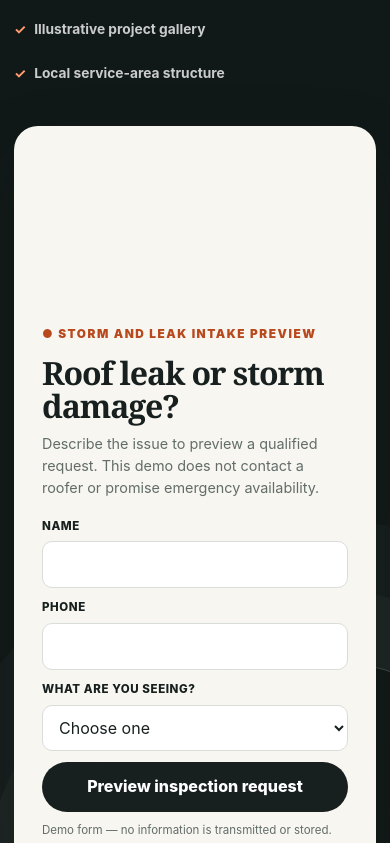
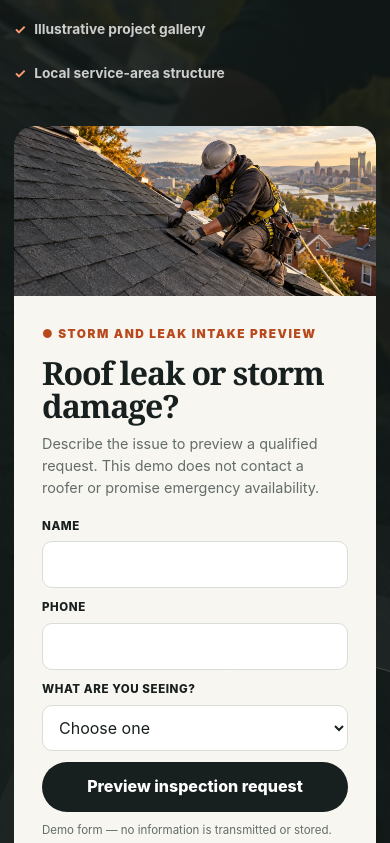
Before and after one commit to colonnamedia/Roofing-1, a website: page index.html in a window 390 px wide. Shown: the part 710-1553 px from the top of the page. Drawn offline with Linux system fonts and the light colour scheme.

Commit message:
Repair empty roofing hero asset and update photo references

```diff
--- a/assets/styles.css
+++ b/assets/styles.css
@@ -49,7 +49,7 @@ p { margin: 0; }
 .btn-outline { border-color: rgba(255,255,255,.45); color: white; }
 
 .hero { position: relative; min-height: 760px; display: grid; align-items: stretch; overflow: hidden; background: var(--ink); color: white; }
-.hero::before { content: ""; position: absolute; inset: 0; background: linear-gradient(90deg, rgba(16,24,23,.96) 0%, rgba(16,24,23,.82) 43%, rgba(16,24,23,.2) 72%, rgba(16,24,23,.08) 100%), url("/assets/hero-fireworks-2026.webp") center/cover; }
+.hero::before { content: ""; position: absolute; inset: 0; background: linear-gradient(90deg, rgba(16,24,23,.96) 0%, rgba(16,24,23,.82) 43%, rgba(16,24,23,.2) 72%, rgba(16,24,23,.08) 100%), url("/assets/hero-fireworks-2026-v2.webp") center/cover; }
 .hero::after { content: ""; position: absolute; width: 520px; height: 520px; right: -180px; bottom: -250px; border: 1px solid rgba(255,255,255,.2); border-radius: 50%; box-shadow: 0 0 0 70px rgba(255,255,255,.03), 0 0 0 140px rgba(255,255,255,.02); }
 .hero-grid { position: relative; z-index: 1; display: grid; grid-template-columns: minmax(0,1.25fr) minmax(330px,.7fr); align-items: center; gap: 70px; padding: 90px 0 76px; }
 .hero-copy { max-width: 760px; }
@@ -59,7 +59,7 @@ p { margin: 0; }
 .proof-row { display: flex; flex-wrap: wrap; gap: 22px; margin-top: 38px; color: rgba(255,255,255,.78); font-size: .86rem; font-weight: 750; }
 .proof-row span::before { content: "✓"; color: #ff9c70; margin-right: 8px; }
 .emergency-card { align-self: end; margin-bottom: -14px; background: rgba(255,253,248,.97); color: var(--ink); border-radius: var(--radius); padding: 28px; box-shadow: var(--shadow); }
-.emergency-card::before { content: ""; display: block; height: 170px; margin: -28px -28px 24px; border-radius: 20px 20px 0 0; background: url("/assets/hero-fireworks-2026.webp") 76% center/cover no-repeat; }
+.emergency-card::before { content: ""; display: block; height: 170px; margin: -28px -28px 24px; border-radius: 20px 20px 0 0; background: url("/assets/hero-fireworks-2026-v2.webp") 76% center/cover no-repeat; }
 .emergency-card .flag { display: inline-flex; align-items: center; gap: 7px; margin-bottom: 14px; color: var(--orange-dark); font-size: .74rem; font-weight: 950; letter-spacing: .13em; text-transform: uppercase; }
 .emergency-card h2 { font-size: 2rem; }
 .emergency-card p { margin: 10px 0 18px; color: #626d69; font-size: .9rem; }
@@ -170,7 +170,7 @@ p { margin: 0; }
   .menu-button { display: block; }
   .mobile-menu.is-open { display: grid; gap: 14px; padding: 0 20px 22px; font-weight: 800; }
   .hero { min-height: auto; }
-  .hero::before { background: linear-gradient(180deg,rgba(16,24,23,.85),rgba(16,24,23,.97)), url("/assets/hero-fireworks-2026.webp") center/cover; }
+  .hero::before { background: linear-gradient(180deg,rgba(16,24,23,.85),rgba(16,24,23,.97)), url("/assets/hero-fireworks-2026-v2.webp") center/cover; }
   .hero-grid, .split, .financing-grid, .inspection-layout, .page-hero .container { grid-template-columns: 1fr; }
   .hero-grid { gap: 42px; padding-top: 72px; }
   .emergency-card { margin: 0; }
--- a/index.html
+++ b/index.html
@@ -11,7 +11,7 @@
   <meta property="og:title" content="Iron Ridge Roofing Co. | Pittsburgh Roofing Built to Last">
   <meta property="og:description" content="Fast answers, honest inspections, and roof systems built for Western Pennsylvania weather.">
   <meta property="og:url" content="https://roofing-1-lime.vercel.app/">
-  <meta property="og:image" content="https://roofing-1-lime.vercel.app/assets/hero-fireworks-2026.webp">
+  <meta property="og:image" content="https://roofing-1-lime.vercel.app/assets/hero-fireworks-2026-v2.webp">
   <meta name="twitter:card" content="summary_large_image">
   <link rel="icon" href="/assets/logo-mark.svg" type="image/svg+xml">
   <link rel="stylesheet" href="/assets/styles.css?v=hero20261012">
```
Also changed, not shown: assets/hero-fireworks-2026-v2.webp (added).
